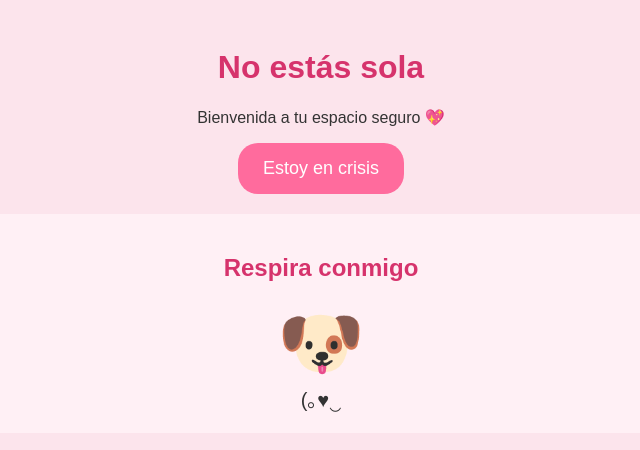
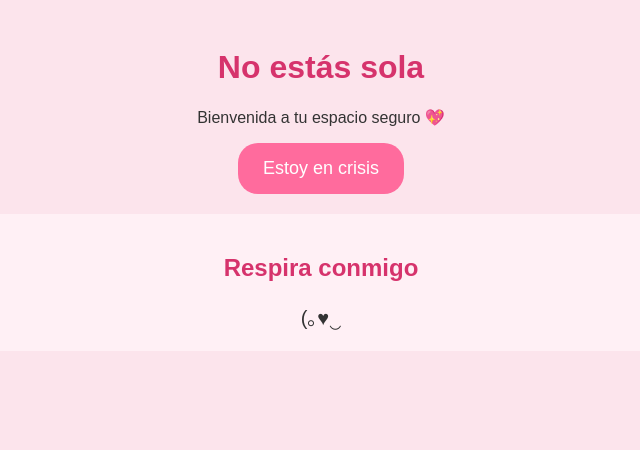
Before and after one commit to abrilesmeraldalopezechenique-create/proyecto-crisis, a plain HTML site: page index.html in a window 1280 px wide. Shown: the whole page, without its empty margins (319-959 px from the left). Drawn offline with Linux system fonts and the light colour scheme.

Commit message:
Actualizar index.html

```diff
--- a/index.html
+++ b/index.html
@@ -44,5 +44,5 @@ button {
 <h2 style="color:#d6336c;">Respira conmigo</h2>
 
 <!-- Personajito anime estilo Inuyasha -->
-<div style="font-size:70px;">🐶</div>
+<div style="font-size:70px;"<🐶</div>
 <div style="font-size:20px;">(｡♥‿
```
